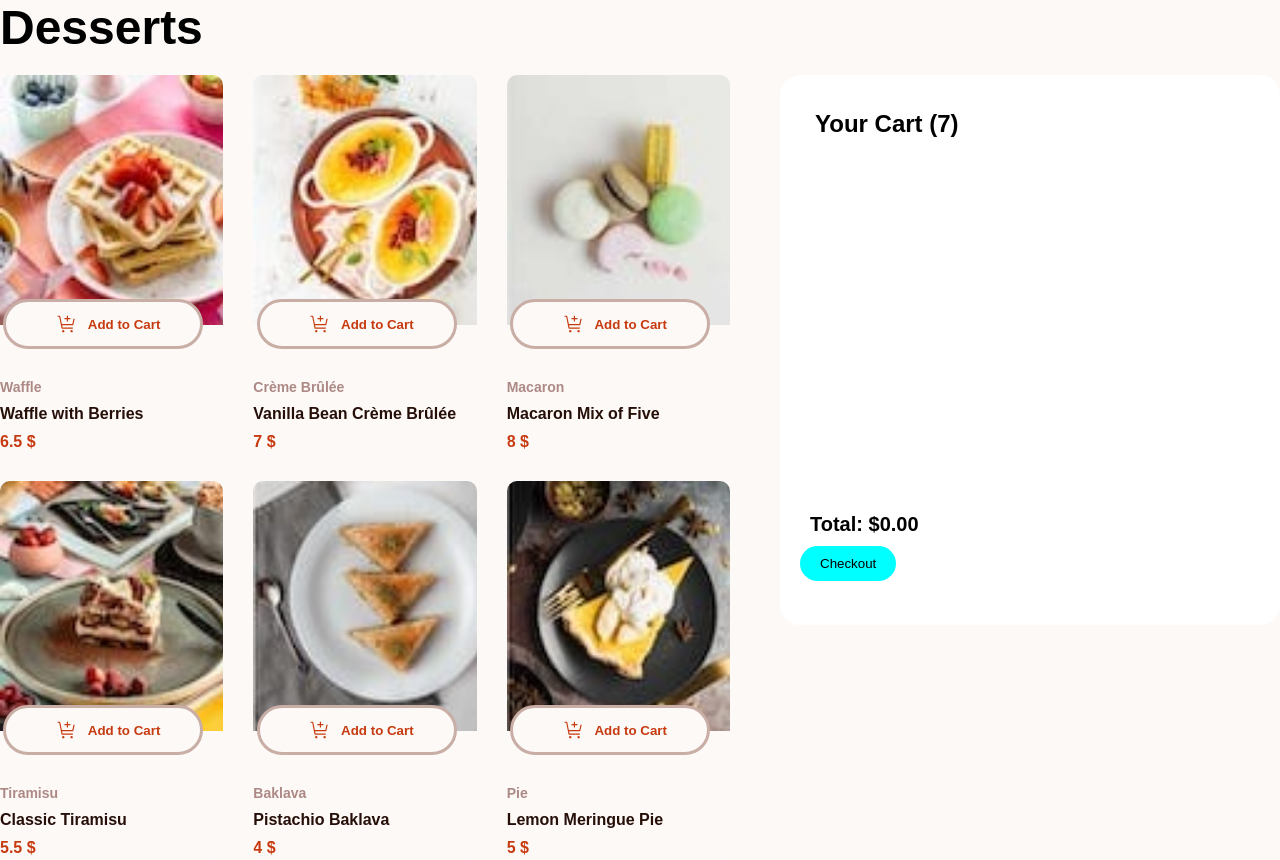
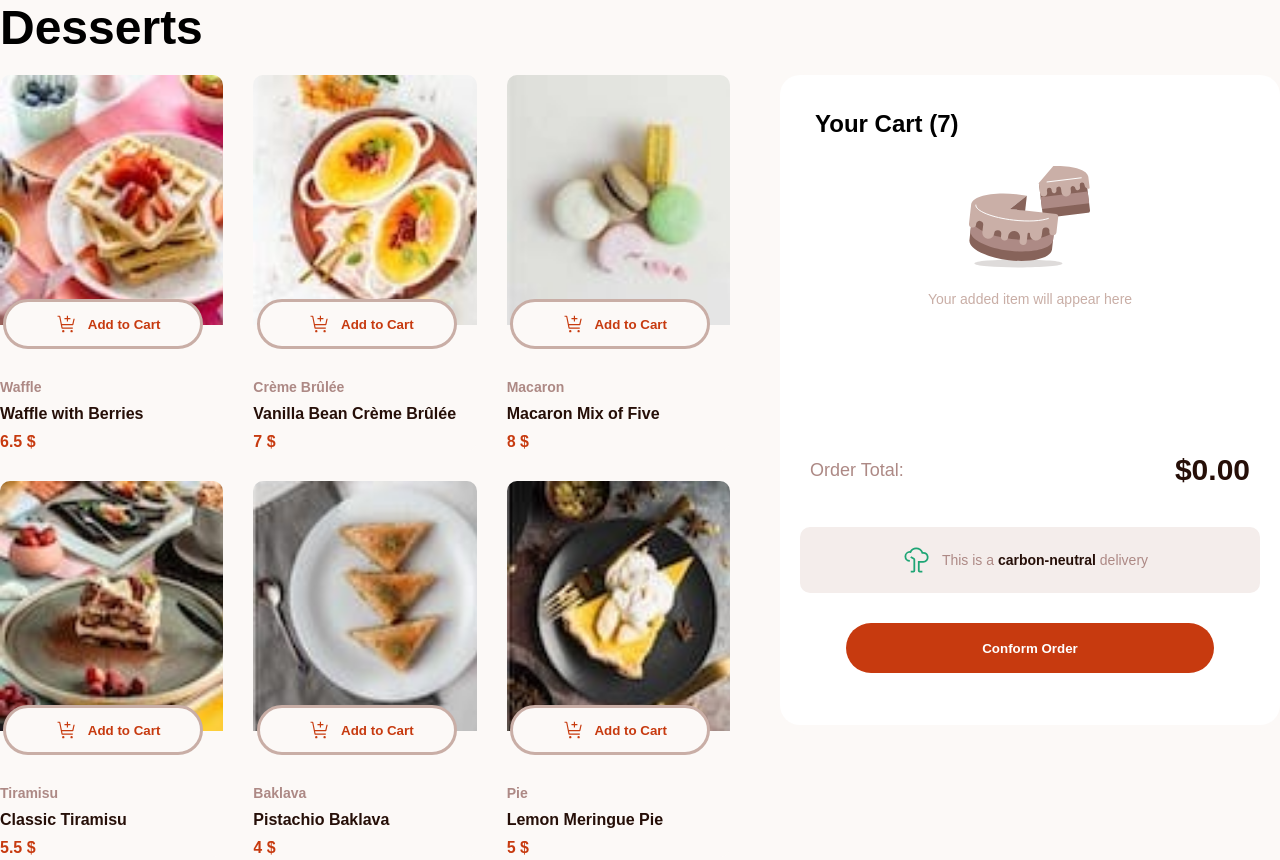
Before and after one commit to rakiburrahman307/-js-Product-list-with-cart, a plain HTML site: page index.html in a window 1280 px wide. Shown: the top 860 px of the page. Drawn offline with Linux system fonts and the light colour scheme.

Commit message:
calculation functionality done total price calculation

```diff
--- a/css/style.css
+++ b/css/style.css
@@ -110,7 +110,7 @@ display: flex;
   box-shadow: 2px 2px 10px hsl(20, 50%, 98%);
   padding: 20px;
   width: 500px;
-  height: 550px;
+  min-height: 650px;
   border-radius: 20px;
 }
 
@@ -126,28 +126,23 @@ display: flex;
   padding: 10px;
 }
 
-.product-cart-container button {
-  padding: 10px 20px;
-  border: none;
-  border-radius: 50px;
-  background-color: aqua;
-  color: black;
-  transition: all 0.3s ease;
-}
-
-.product-cart-container button:hover {
-  background-color: rgb(100, 200, 100);
-  scale: inherit;
-  cursor: pointer;
-}
 
 .product-cart-items {
-  height: 350px;
+  height: 250px;
   border-radius: 10px;
   overflow-y: auto;
 }
+.product-cart-items .hr {
+  width: 400px;
+  margin: auto;
+  height: 0.5px;
+  border: none;
+  border-top: 1px solid hsl(13, 31%, 94%);
+}
 
 .product-cart-item {
+  width: 400px;
+  margin: auto;
   display: flex;
   justify-content: space-between;
   align-items: center;
@@ -162,7 +157,6 @@ display: flex;
 .product-cart-item h3 {
   color: black;
   font-size: 15px;
-  text-overflow: ellipsis;
 }
 
 .product-cart-item p {
@@ -229,3 +223,103 @@ display: flex;
   width: 15px;
   height: 15px;
 }
+.empty-cart-container{
+  display: flex;
+  flex-direction: column;
+  justify-content: center;
+  align-items: center;
+  height: auto;
+  color: hsl(14, 86%, 42%);
+  font-size: 30px;
+}
+
+.empty-cart-container .empty-cart-title{
+  font-size: 14px;
+  font-weight: 400;
+  color: hsl(14, 25%, 72%);
+}
+.checkout-btn{
+  width: 80%;
+  margin: auto;
+  height: 50px;
+  border: none;
+  display: flex;
+  justify-content: center;
+  align-items: center;
+  color: white;
+  margin-top: 30px;
+  background-color:  hsl(14, 86%, 42%);
+  border-radius: 50px;
+  font-weight: 700;
+  transition: all 0.3s ease-in-out;
+}
+
+
+.checkout-btn:hover {
+  background-color: hsl(14, 100%, 63%);
+  scale: inherit;
+  cursor: pointer;
+}
+.icon-carbon{
+  display: flex;
+  align-items: center;
+  justify-content: center;
+  padding: 15px 0px;
+  border-radius: 10px;
+  background-color: hsl(13, 31%, 94%);
+  -webkit-border-radius: 10px;
+  -moz-border-radius: 10px;
+  -ms-border-radius: 10px;
+  -o-border-radius: 10px;
+}
+.icon-carbon img{
+  width: 30px;
+  height: 30px;
+}
+.icon-carbon .text-carbon{
+  font-size: 14px;
+  font-weight: 400;
+  color: hsl(7, 20%, 60%);
+}
+.icon-carbon .text-carbon span{
+  font-weight: 700;
+  font-size: 14px;
+  color: hsl(14, 65%, 9%);
+}
+.cart-total{
+  display: flex;
+  justify-content: space-between;
+  align-items: center;
+  margin-top: 10px;
+ padding: 30px 0px;
+ color: hsl(14, 65%, 9%);
+}
+.cart-total .cart-total_title{
+  font-size: 18px;
+  font-weight: 400;
+  color: hsl(7, 20%, 60%) ;
+}
+.cart-total .cart-total_price{
+  font-size: 30px;
+  font-weight: 700;
+  color: hsl(14, 65%, 9%);
+}
+
+/* Webkit Browsers (Chrome, Safari, Edge) */
+::-webkit-scrollbar {
+  width: 12px;
+}
+
+::-webkit-scrollbar-track {
+  background: #f1f1f1;
+}
+
+::-webkit-scrollbar-thumb {
+  background-color: #888;
+  border-radius: 10px;
+  border: 3px solid #f1f1f1;
+}
+
+::-webkit-scrollbar-thumb:hover {
+  background-color: #555;
+}
--- a/index.html
+++ b/index.html
@@ -16,10 +16,20 @@
                 <div class="product-cart-container">
                     <h2 class="cart-title">Your Cart (7)</h2>
                     <ul class="product-cart-items">
+
                         <!-- dynamic products added to cart -->
                     </ul>
-                    <p class="cart-total">Total: $0.00</p> <!-- Update here -->
-                    <button>Checkout</button>
+                    <div class="cart-total">
+                        <p class="cart-total_title">Order Total:</p>
+                        <p class="cart-total_price"></p>
+                      </div>
+
+                    <div class="icon-carbon">
+                            <img src="./assets/images/icon-carbon-neutral.svg" alt="icon-carbon-neutral" />
+
+                        <p class="text-carbon">This is a <span>carbon-neutral</span> delivery</p>
+                    </div>
+                    <button class="checkout-btn">Conform Order</button>
                 </div>
             </div>
         </div>
--- a/js/script.js
+++ b/js/script.js
@@ -25,7 +25,9 @@ const renderProducts = (products) => {
       return `
         <div class="product-item">
             <div class="product-img-container">
-                <img src="${product?.image?.thumbnail}" alt="${product?.name}" />
+                <img src="${product?.image?.thumbnail}" alt="${
+        product?.name
+      }" />
                 ${
                   quantity > 0
                     ? `<div class="cartQuantity-container">
@@ -50,27 +52,41 @@ const renderCartItems = () => {
   // Clear the cart container before rendering
   cartItemsContainer.innerHTML = "";
 
-    if (cart.length === 0) {
-        cartItemsContainer.innerHTML = "<p>Your cart is empty</p>";
+  if (cart.length < 1) {
+    cartItemsContainer.innerHTML = ` <div class="empty-cart-container">
+                            <img src="./assets/images/illustration-empty-cart.svg" alt="illustration-empty-cart">
+                            <p class="empty-cart-title">Your added item will appear here</p>
+                        </div>`;
+    handleCalculateTotalPrice();
     return;
   }
 
   // Render each cart item
   cart.forEach((item) => {
     cartItemsContainer.innerHTML += `
-        <li class="product-cart-item" data-id="${item.id}">
-            <img src="${item.image.thumbnail}" alt="${item.name}" />
+        <li class="product-cart-item" data-id="${item?.id}">
+            <img src="${item?.image?.thumbnail}" alt="${item?.name}" />
             <div class="cart-item-container">
-                <h3 class="cart-item-name">${item.name}</h3>
+                <h3 class="cart-item-name">${
+                  item?.name.length >= 15
+                    ? item?.name.slice(0, 18) + "..."
+                    : item?.name
+                }</h3>
                 <div class="cart-item-details">
-                    <p class="cart-item-quantity">${item.quantity}x</p>
-                    <p class="cart-item-price">@ $${item.price}</p>
-                    <p class="cart-item-total">$${(item.price * item.quantity).toFixed(2)}</p>
+                    <p class="cart-item-quantity">${item?.quantity}x</p>
+                    <p class="cart-item-price">@ $${item?.price}</p>
+                    <p class="cart-item-total">$${(
+                      item?.price * item?.quantity
+                    ).toFixed(2)}</p>
                 </div>
             </div>
-            <img class="remove-icon" onclick="handleRemoveFromCart(${item.id})" src="./assets/images/icon-remove-item.svg" alt="remove-icon" />
-            <hr/>
-        </li>`;
+            <img class="remove-icon" onclick="handleRemoveFromCart(${
+              item?.id
+            })" src="./assets/images/icon-remove-item.svg" alt="remove-icon" />
+
+        </li>
+         <hr class='hr'/>
+         `;
   });
 
   handleCalculateTotalPrice();
@@ -83,7 +99,7 @@ const handleAddCart = (productId) => {
   if (existingItem) {
     existingItem.quantity += 1;
   } else {
-        cart.push({ ...product, quantity: 1 }); // Add new item with quantity 1
+    cart.push({ ...product, quantity: 1 });
   }
 
   renderProducts(products); // Re-render the product list
@@ -94,7 +110,7 @@ const handleIncreaseCartItem = (id) => {
   const cartItem = cart.find((item) => item.id === id);
   if (cartItem) {
     cartItem.quantity += 1;
-        renderProducts(products);  // Re-render products
+    renderProducts(products); // Re-render products
     renderCartItems(); // Re-render cart
   }
 };
@@ -103,26 +119,34 @@ const handleDecreaseCartItem = (id) => {
   const cartItem = cart.find((item) => item.id === id);
   if (cartItem && cartItem.quantity > 1) {
     cartItem.quantity -= 1;
-        renderProducts(products);  // Re-render products
+    renderProducts(products); // Re-render products
     renderCartItems(); // Re-render cart
   } else {
     cart = cart.filter((item) => item.id !== id); // Remove item from cart
-        renderProducts(products);  // Re-render products
+    renderProducts(products); // Re-render products
     renderCartItems(); // Re-render cart
   }
 };
 
 const handleCalculateTotalPrice = () => {
   let total = 0;
+  if (cart.length > 0) {
+    cart.forEach((item) => {
+      total += item?.price * item?.quantity;
+    });
+  }
 
-    cart.forEach((item) => {
-        total += item.price * item.quantity;
-    });
-
-    const cartTotalElement = document.querySelector(".cart-total");
+  // Select the total price element
+  const cartTotalElement = document.querySelector(".cart-total_price");
   if (cartTotalElement) {
-        cartTotalElement.textContent = `Total: $${total.toFixed(2)}`;
+    cartTotalElement.textContent = `$${total > 0 ? total.toFixed(2) : "0.00"}`;
   }
 };
 
+const handleRemoveFromCart = (id) => {
+  cart = cart.filter((item) => item.id !== id);
+  renderProducts(products);
+  renderCartItems();
+};
 fetchData();
+renderCartItems();
```
Lines whose indentation alone changed are shown as unchanged.
